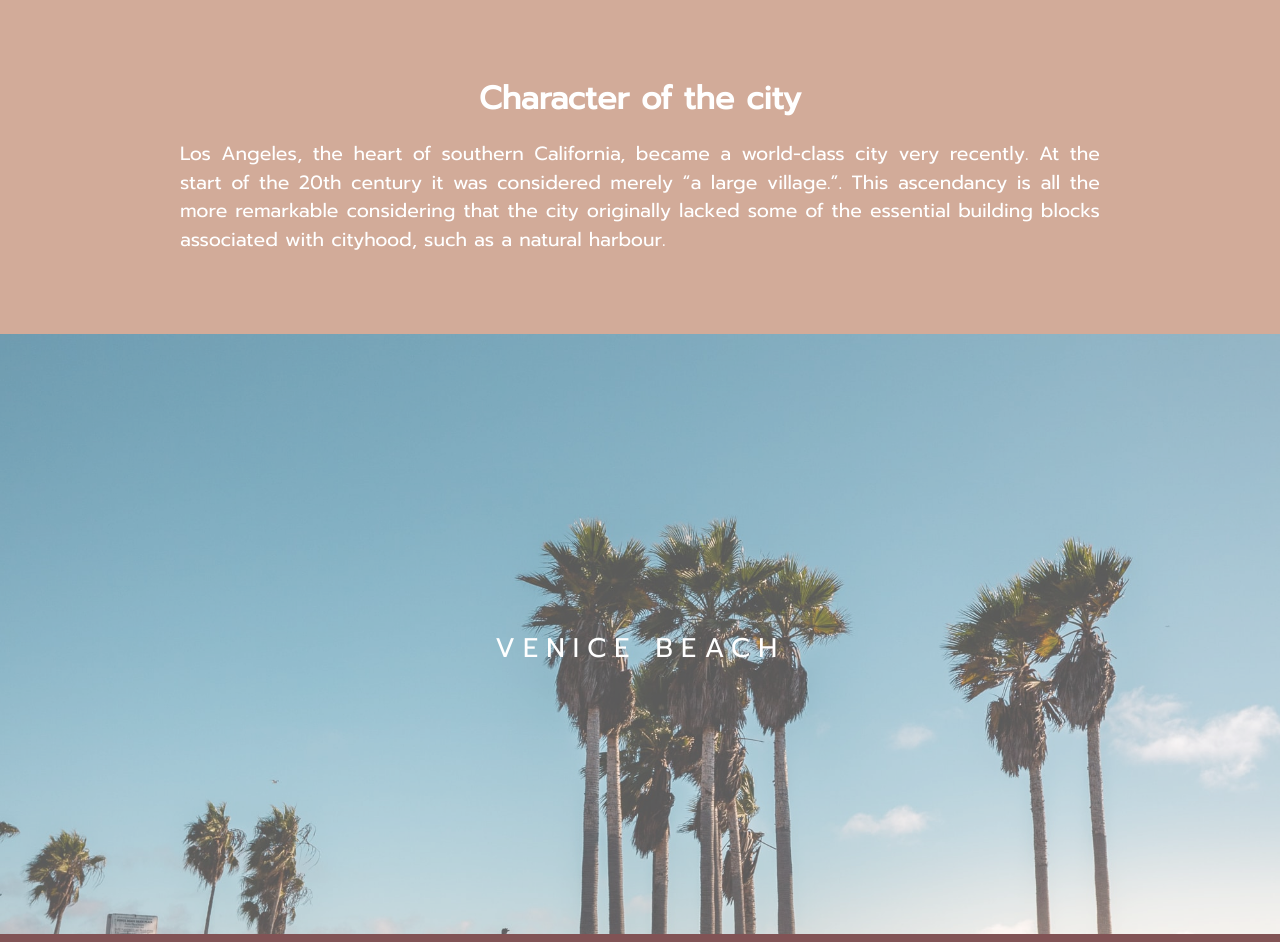
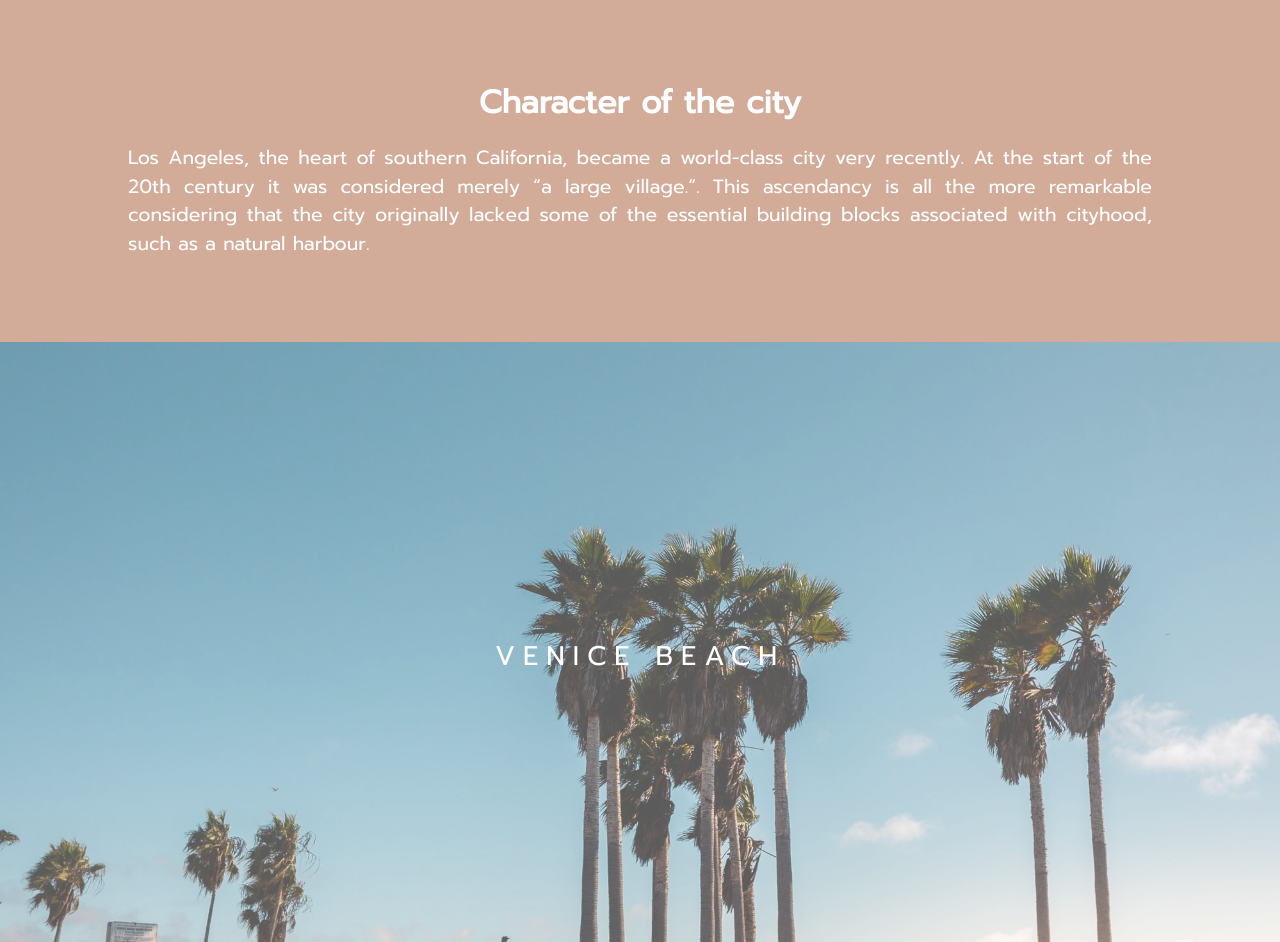
Before and after one commit to lexguru1/lexguru1.github.io, a plain HTML site: page index.html in a window 1280 px wide. Shown: the part 802-1744 px from the top of the page. Drawn offline with Linux system fonts and the light colour scheme.

Commit message:
Add files via upload

```diff
--- a/styles.css
+++ b/styles.css
@@ -107,5 +107,5 @@ p{
 .accent {
     margin: 0;
     text-align: center;
-    padding: 60px 180px;
+    padding: 5vw 10vw;
 }
```
